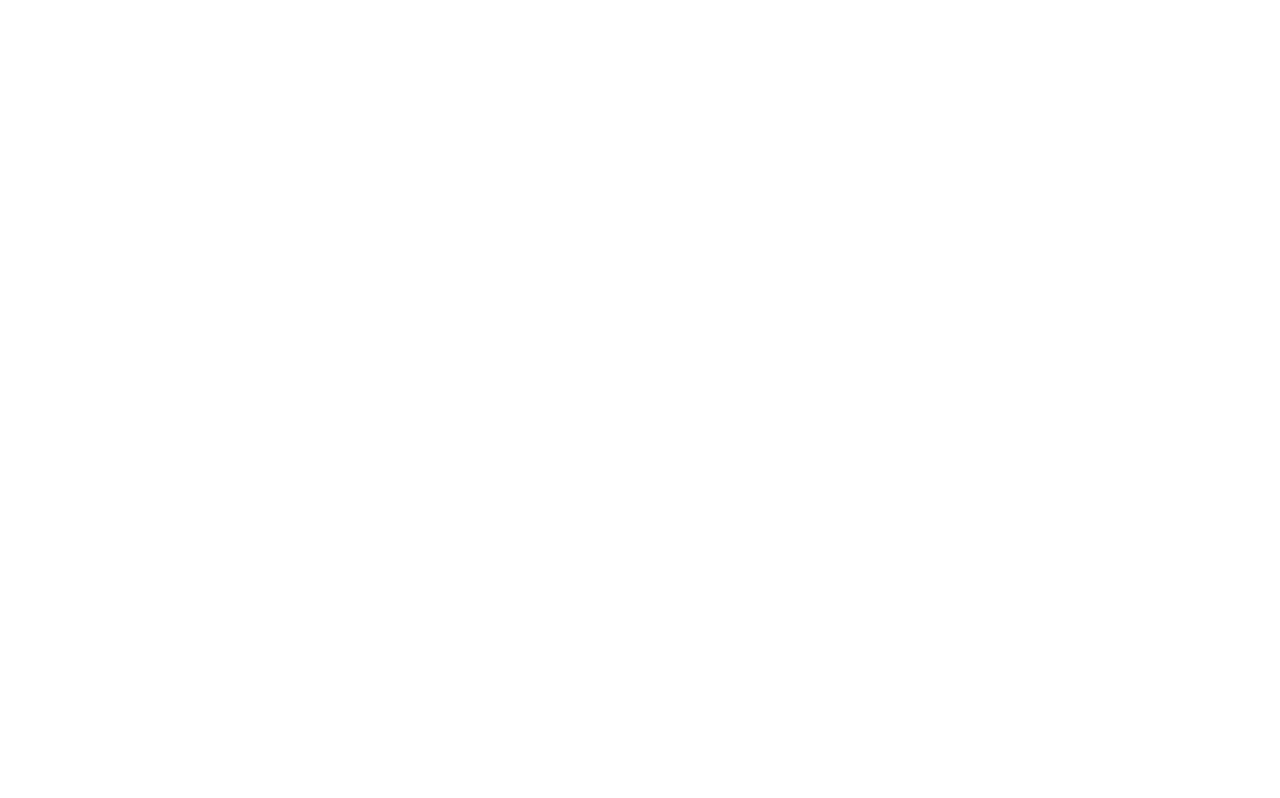
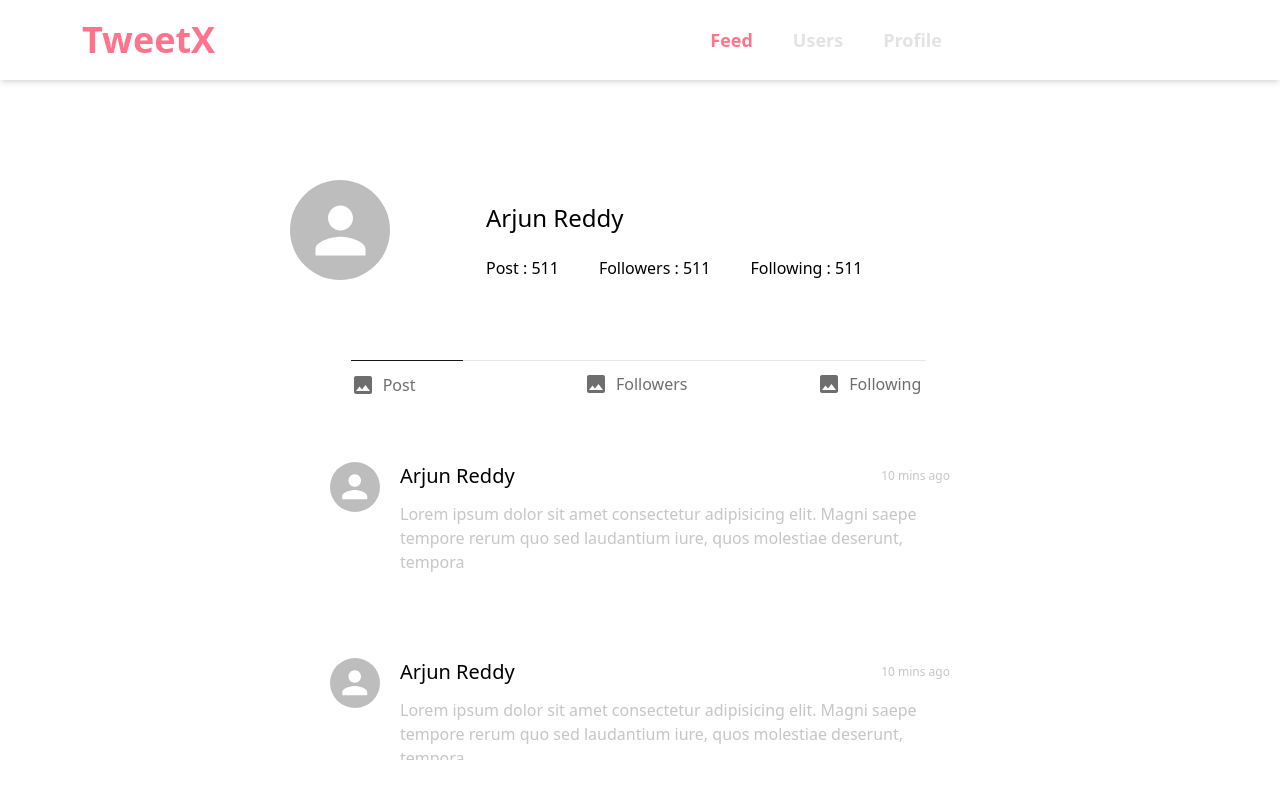
Before and after one commit to NaveenDanj/tweetx, a React (Vite) app: page /profile in a window 1280 px wide. Before the commit this address had no page. Built offline with nearby package versions, Linux system fonts and the light colour scheme.

Commit message:
completed profile page

```diff
--- a/src/App.tsx
+++ b/src/App.tsx
@@ -5,6 +5,7 @@
 import Feed from './pages/App/Feed';
 import AppLayout from './layouts/AppLayout';
 import Users from './pages/App/Users';
+import Profile from './pages/App/Profile';
 
 function App() {
   return (
@@ -19,6 +20,7 @@
         <Route path="/" element={<AppLayout />}>
           <Route index element={<Feed />} />
           <Route path='/users' element={<Users />} />
+          <Route path='/profile' element={<Profile />} />
         </Route>
 
 
--- /dev/null
+++ b/src/components/FollowItem.tsx
@@ -0,0 +1,23 @@
+import { Avatar } from '@mui/material';
+
+function FollowItem() {
+  return (
+    <div className='tw-p-5 tw-flex tw-w-full tw-justify-between'>
+
+      <div className='tw-flex tw-gap-5 tw-my-auto'>
+        <Avatar sx={{ width : 50 , height : 50 }} />
+
+        <div className='tw-w-full tw-flex tw-flex-col tw-justify-between'>
+          <label className='tw-text-xl tw-my-auto'>Arjun Reddy</label>
+          <label className='tw-text-xs tw-my-auto tw-text-[#C6C6C6]'>Following : 200</label>
+        </div>
+
+      </div>
+
+      <button className="tw-my-auto tw-bg-[#FF748D] tw-shadow-lg tw-text-white tw-w-[100px] tw-p-2 tw-items-center tw-px-5 tw-rounded-[11px] tw-font-bold tw-flex tw-justify-center">Follow</button>
+
+    </div>
+  );
+}
+
+export default FollowItem;
--- /dev/null
+++ b/src/components/PostItem.tsx
@@ -0,0 +1,32 @@
+import { Avatar } from '@mui/material';
+
+function PostItem() {
+  return (
+    <div className="tw-bg-[#FFFFFF] tw-p-10 tw-rounded-xl">
+
+      <div className='tw-w-full tw-flex tw-justify-between tw-gap-5'>
+
+        <div>
+          <Avatar sx={{ width : 50 , height : 50 }} />
+        </div>
+
+        <div className='tw-flex tw-flex-col tw-gap-3 tw-flex-grow'>
+
+          <div className='tw-w-full tw-flex tw-justify-between'>
+            <label className='tw-text-xl tw-my-auto'>Arjun Reddy</label>
+            <label className='tw-text-xs tw-my-auto tw-text-[#C6C6C6]'>10 mins ago</label>
+          </div>
+
+          <div >
+            <p className='tw-text-[#C6C6C6]'>Lorem ipsum dolor sit amet consectetur adipisicing elit. Magni saepe tempore rerum quo sed laudantium iure, quos molestiae deserunt, tempora</p>
+          </div>
+
+        </div>
+
+      </div>
+
+    </div>
+  );
+}
+
+export default PostItem;
--- /dev/null
+++ b/src/pages/App/Profile.tsx
@@ -0,0 +1,83 @@
+import { Avatar } from '@mui/material';
+import ImageIcon from '@mui/icons-material/Image';
+import FollowItem from '../../components/FollowItem';
+import PostItem from '../../components/PostItem';
+
+
+function Profile() {
+  return (
+    <div className="tw-flex tw-flex-col tw-mt-10 tw-flex-grow tw-max-w-[700px] ">
+
+      <div className="tw-mt-10 tw-flex tw-gap-10 md:tw-gap-24">
+
+        <div>
+          <Avatar sx={{ width : 100 , height : 100 }} />
+        </div>
+
+        <div className='tw-flex tw-flex-col tw-w-full'>
+          <label className='tw-text-2xl tw-my-auto'>Arjun Reddy</label>
+
+          <div className='tw-flex tw-gap-5 md:tw-gap-10 tw-w-full'>
+            <label>Post : 511</label>
+            <label>Followers : 511</label>
+            <label>Following : 511</label>
+          </div>
+
+        </div>
+
+      </div>
+
+      <div className=' tw-mt-20 tw-mx-2 md:tw-mx-16 tw-flex tw-justify-around' style={{ borderTop : '1px solid rgba(224,224,224,0.8)' }}>
+      </div>
+
+      <div className='tw-flex tw-justify-around tw-w-full'>
+
+        <div style={{ borderTop : '1px solid rgba(0,0,0,0.9)' }} className='tw-relative tw-top-[-13px] tw-flex tw-pt-3 tw-gap-2 tw-mt-3 tw-w-28'>
+          <ImageIcon className='tw-text-[#6E6E6E]' />
+          <label className='tw-text-[#6E6E6E]'>Post</label>
+        </div>
+
+        <div className='tw-relative tw-top-[-13px] tw-pt-3 tw-flex tw-gap-2 tw-mt-3 tw-w-28'>
+          <ImageIcon className='tw-text-[#6E6E6E]' />
+          <label className='tw-text-[#6E6E6E]'>Followers</label>
+        </div>
+
+        <div className='tw-relative tw-top-[-13px] tw-pt-3 tw-flex tw-gap-2 tw-mt-3 tw-w-28'>
+          <ImageIcon className='tw-text-[#6E6E6E]' />
+          <label className='tw-text-[#6E6E6E]'>Following</label>
+        </div>
+
+
+      </div>
+
+      {/* <div className='tw-w-full tw-mt-12 tw-gap-10 tw-flex tw-flex-col'>
+        <FollowItem />
+        <FollowItem />
+        <FollowItem />
+        <FollowItem />
+        <FollowItem />
+        <FollowItem />
+        <FollowItem />
+        <FollowItem />
+      </div> */}
+
+      <div className='tw-w-full tw-mt-3 tw-gap-1 tw-flex tw-flex-col'>
+        <PostItem />
+        <PostItem />
+        <PostItem />
+        <PostItem />
+        <PostItem />
+        <PostItem />
+        <PostItem />
+
+        <div className='tw-w-full tw-flex tw-justify-center'>
+          <button style={{ border: '1px solid rgba(0,0,0,0.5)' }} className="tw-w-[120px] tw-p-3  tw-rounded-[15px] tw-font-bold tw-flex tw-justify-center">Load more</button>
+        </div>
+
+      </div>
+
+    </div>
+  );
+}
+
+export default Profile;
```
